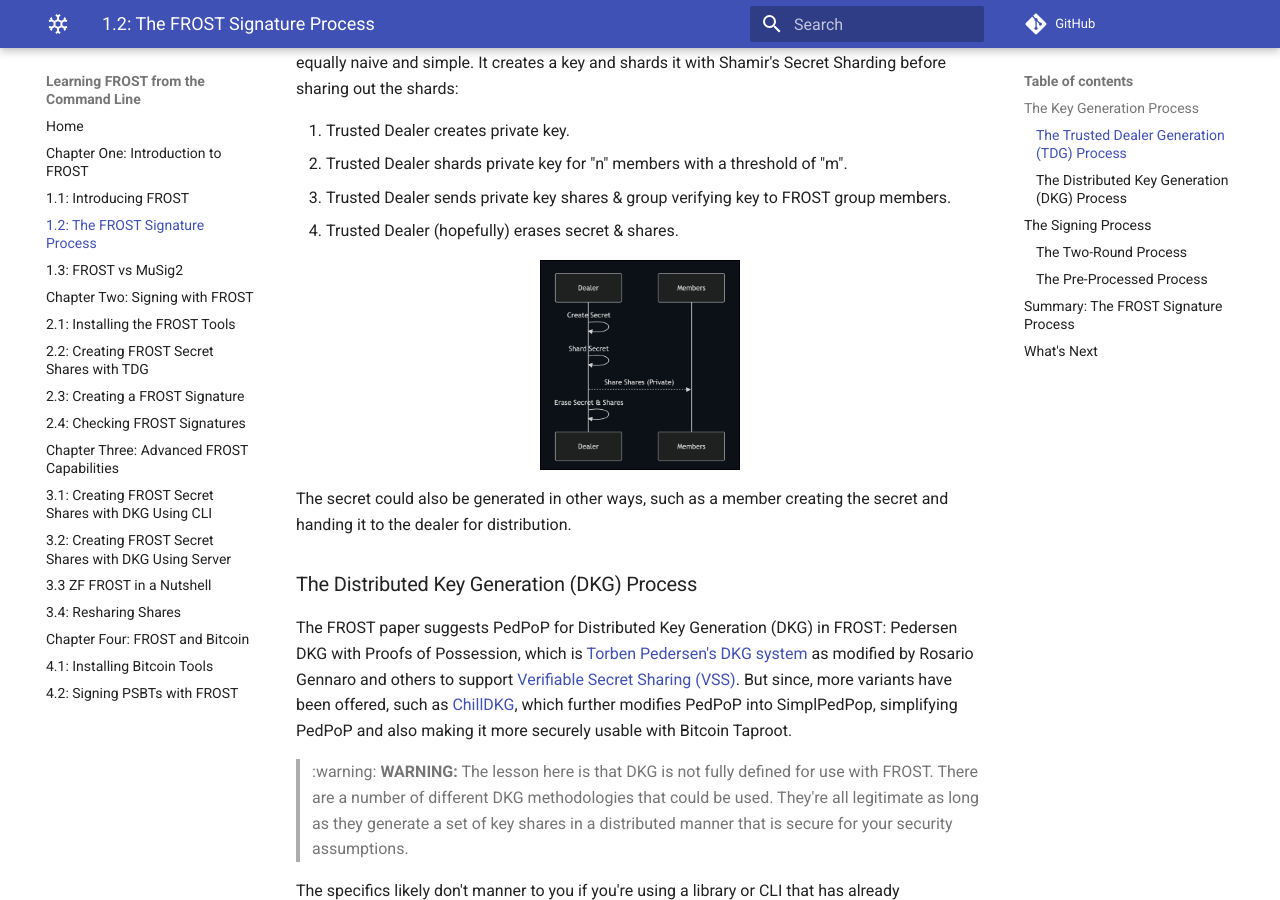
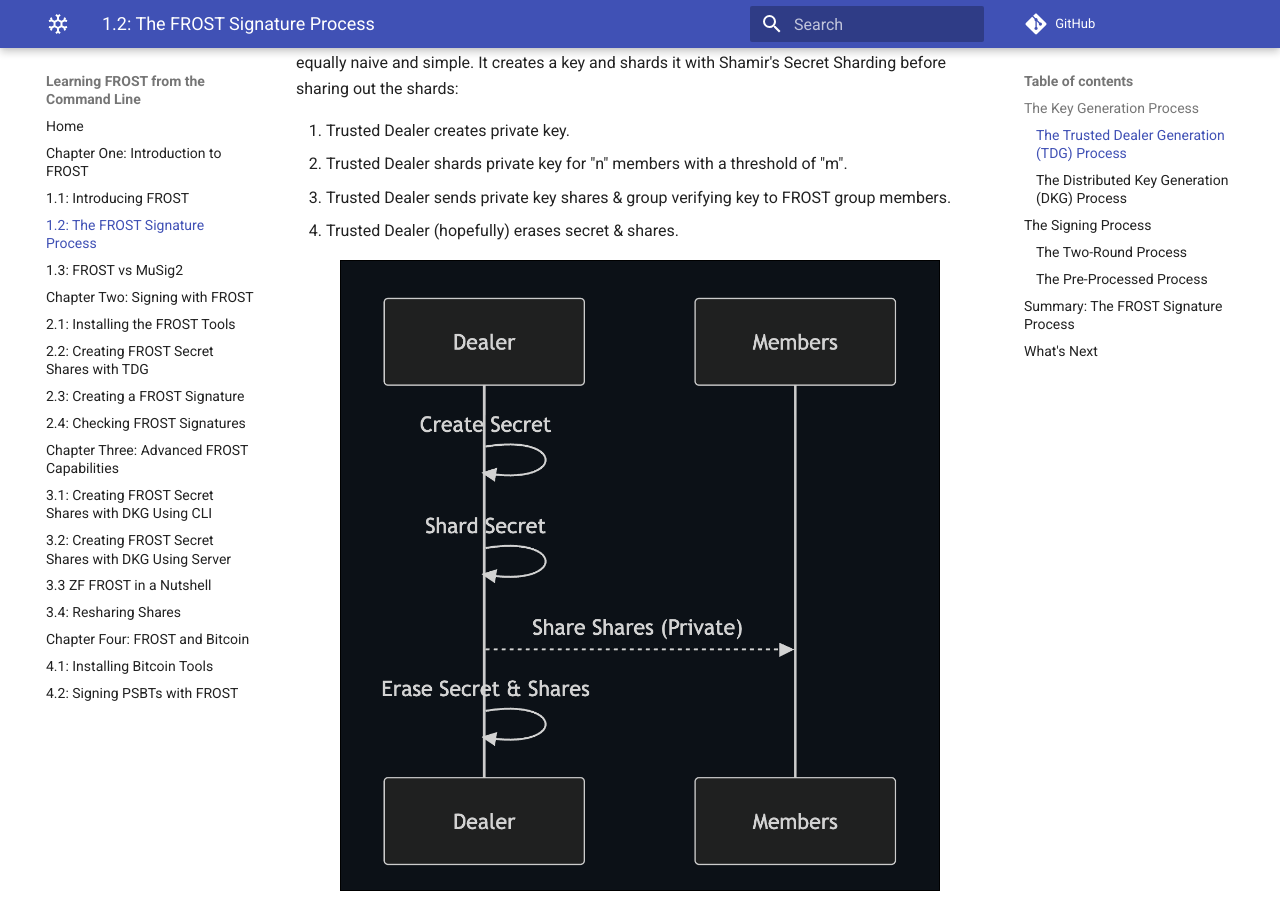
Before and after one commit to BlockchainCommons/Learning-FROST-from-the-Command-Line, an MkDocs documentation site: the page built from docs/01_2_FROST_Signature_Process.md, in a window 1280 px wide and 900 px high, scrolled down 519 px. Built offline with MkDocs 1.6.1 and Material for MkDocs 9.7.7, drawn with Linux system fonts in a browser that asks for light colours; comment, search, counter and statistics services are not loaded.

Commit message:
Update 01_2_FROST_Signature_Process.md

```diff
--- a/docs/01_2_FROST_Signature_Process.md
+++ b/docs/01_2_FROST_Signature_Process.md
@@ -31,7 +31,7 @@
 4. Trusted Dealer (hopefully) erases secret & shares.
 
 <a href="https://raw.githubusercontent.com/BlockchainCommons/Learning-FROST-from-the-Command-Line/refs/heads/main/images/keygen-tdg.png">
-    <img src="https://raw.githubusercontent.com/BlockchainCommons/Learning-FROST-from-the-Command-Line/refs/heads/main/images/keygen-tdg.png" style="border: 1px solid black; margin: auto; display: block; width: 200px;">
+    <img src="https://raw.githubusercontent.com/BlockchainCommons/Learning-FROST-from-the-Command-Line/refs/heads/main/images/keygen-tdg.png" style="border: 1px solid black; margin: auto !important; display: block !important; width: 600px;">
 </a>
 
 The secret could also be generated in other ways, such as a member
```
